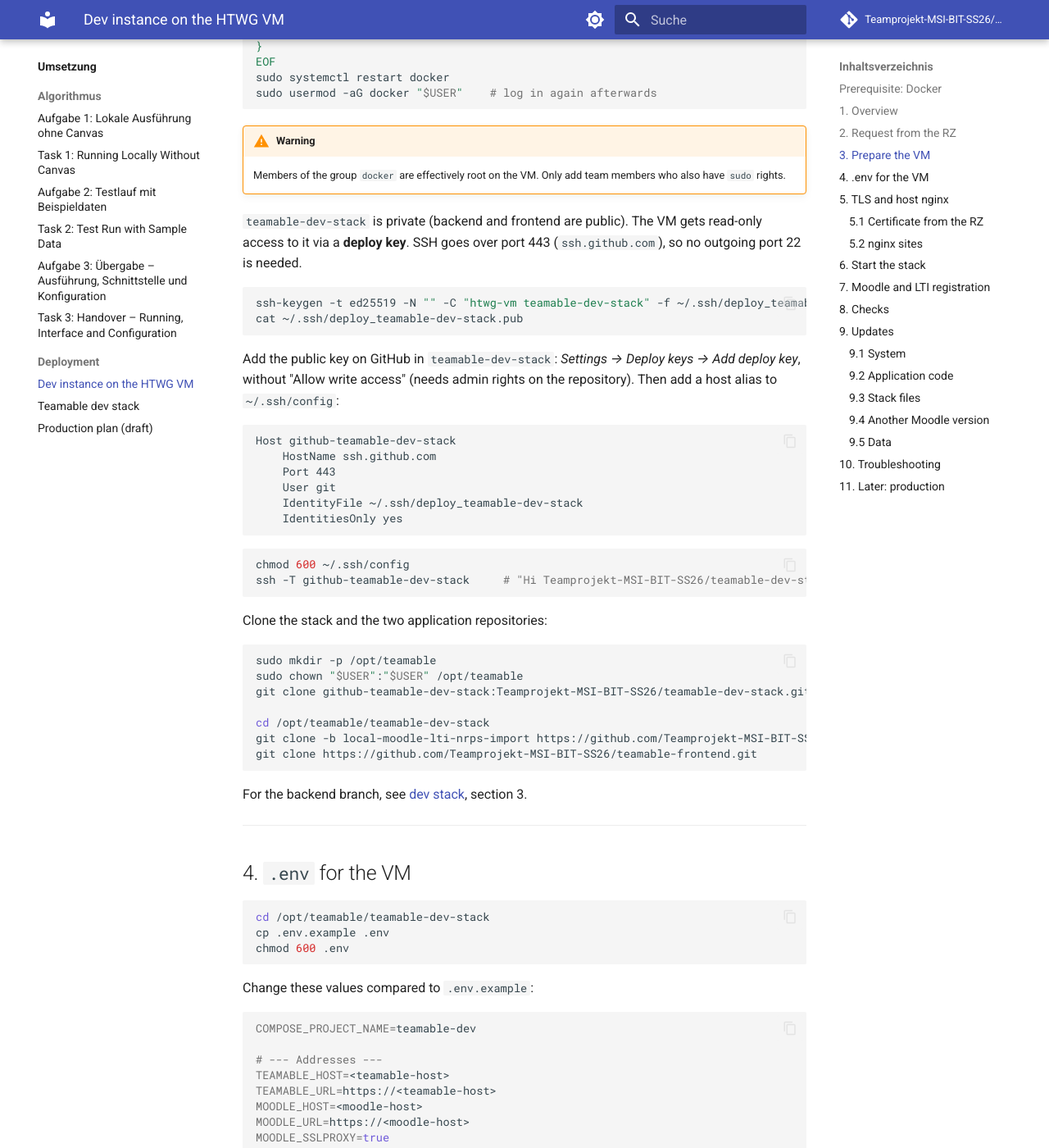
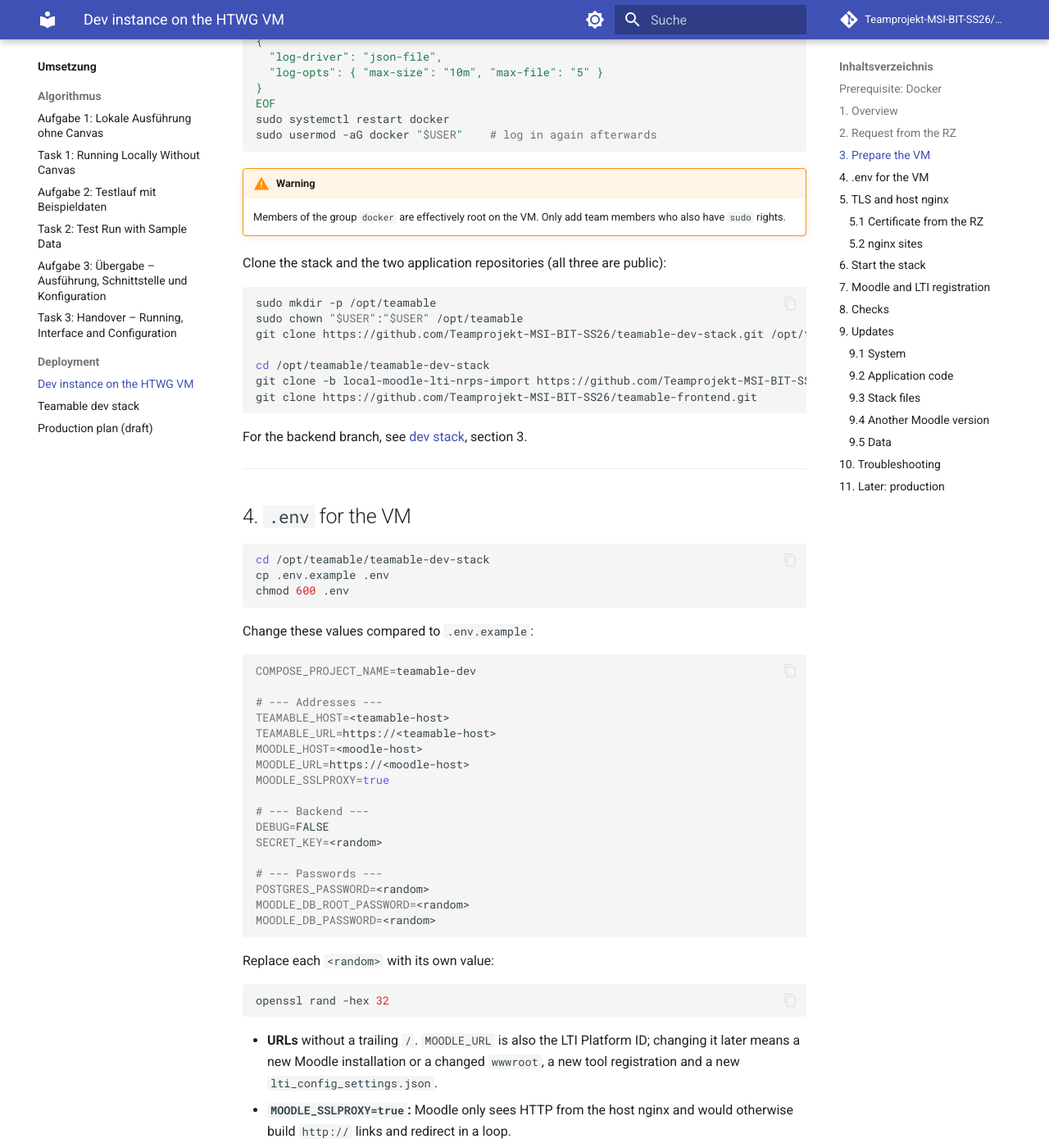
Before and after one commit to Teamprojekt-MSI-BIT-SS26/documentation, an MkDocs documentation site: the page built from docs/umsetzung/Deployment/backend-htwg-vm.md, in a window 1280 px wide and 1400 px high, scrolled down 2462 px. Shown: the whole window at 82% size. Built offline with MkDocs 1.6.1 and Material for MkDocs 9.7.7, drawn with Linux system fonts in a browser that asks for light colours; comment, search, counter and statistics services are not loaded; some of the changed text lies outside the part shown.

Commit message:
Switch HTWG VM guide to Ubuntu 26.04 and drop deploy key
teamable-dev-stack is public now, so it is cloned via HTTPS.

Co-Authored-By: Claude Opus 5.5 <noreply@anthropic.com>

````diff
--- a/docs/umsetzung/Deployment/backend-htwg-vm.md
+++ b/docs/umsetzung/Deployment/backend-htwg-vm.md
@@ -17,10 +17,10 @@
 
 The stack needs **Docker Engine with the Compose plugin** (Compose 2.17 or newer, because of `dockerfile_inline`). Install it from the official Docker repository as described in the Docker documentation:
 
-- [Install Docker Engine on Debian](https://docs.docker.com/engine/install/debian/), method "Install using the `apt` repository"
+- [Install Docker Engine on Ubuntu](https://docs.docker.com/engine/install/ubuntu/), method "Install using the `apt` repository"
 - [Linux post-installation steps](https://docs.docker.com/engine/install/linux-postinstall/) (start on boot, use Docker without `sudo`)
 
-Do not use the packages `docker.io`/`docker-compose` from Debian: they are older and come without the Compose plugin in the required version. Check the installation:
+Do not use the Ubuntu packages `docker.io`, `docker-compose` and `docker-compose-v2` or the Docker snap: they lag behind the Docker repository and conflict with its packages. If one of them is already installed, remove it first as described in the Docker documentation ("Uninstall old versions"). Check the installation:
 
 ```bash
 docker --version
@@ -108,35 +108,12 @@ sudo usermod -aG docker "$USER"    # log in again afterwards
 !!! warning
     Members of the group `docker` are effectively root on the VM. Only add team members who also have `sudo` rights.
 
-`teamable-dev-stack` is private (backend and frontend are public). The VM gets read-only access to it via a **deploy key**. SSH goes over port 443 (`ssh.github.com`), so no outgoing port 22 is needed.
-
-```bash
-ssh-keygen -t ed25519 -N "" -C "htwg-vm teamable-dev-stack" -f ~/.ssh/deploy_teamable-dev-stack
-cat ~/.ssh/deploy_teamable-dev-stack.pub
-```
-
-Add the public key on GitHub in `teamable-dev-stack`: *Settings → Deploy keys → Add deploy key*, without "Allow write access" (needs admin rights on the repository). Then add a host alias to `~/.ssh/config`:
-
-```text
-Host github-teamable-dev-stack
-    HostName ssh.github.com
-    Port 443
-    User git
-    IdentityFile ~/.ssh/deploy_teamable-dev-stack
-    IdentitiesOnly yes
-```
-
-```bash
-chmod 600 ~/.ssh/config
-ssh -T github-teamable-dev-stack     # "Hi Teamprojekt-MSI-BIT-SS26/teamable-dev-stack! You've successfully authenticated..."
-```
-
-Clone the stack and the two application repositories:
+Clone the stack and the two application repositories (all three are public):
 
 ```bash
 sudo mkdir -p /opt/teamable
 sudo chown "$USER":"$USER" /opt/teamable
-git clone github-teamable-dev-stack:Teamprojekt-MSI-BIT-SS26/teamable-dev-stack.git /opt/teamable/teamable-dev-stack
+git clone https://github.com/Teamprojekt-MSI-BIT-SS26/teamable-dev-stack.git /opt/teamable/teamable-dev-stack
 
 cd /opt/teamable/teamable-dev-stack
 git clone -b local-moodle-lti-nrps-import https://github.com/Teamprojekt-MSI-BIT-SS26/teamable-backend.git
@@ -232,7 +209,7 @@ sudo systemctl enable nginx
 
 `host-nginx.conf` redirects HTTP to HTTPS and has one HTTPS server per host name with the same certificate: `<teamable-host>` → `127.0.0.1:8080`, `<moodle-host>` → `127.0.0.1:8008`. The snippet sets `Host` and `X-Forwarded-Proto https`. `nginx -t` fails with `cannot load certificate` until the certificate from 5.1 exists.
 
-`http2 on;` needs nginx 1.25.1 or newer (Debian 13 ships 1.26). On Debian 12, write `listen 443 ssl http2;` instead.
+`http2 on;` needs nginx 1.25.1 or newer; Ubuntu 26.04 meets this (check with `nginx -v`). With an older nginx, write `listen 443 ssl http2;` instead.
 
 ---
 
@@ -405,7 +382,6 @@ Errors in the LTI launch and the Moodle registration: see the troubleshooting of
 | Symptom | Cause / solution |
 |---|---|
 | `apt-get`, Docker installation, `docker compose build` or `git clone` hang until a timeout | Outgoing traffic is blocked by the RZ firewall. Ask the RZ to allow outgoing 80/443 and DNS (53) |
-| `git clone` of `teamable-dev-stack`: `Permission denied (publickey)` or `Repository not found` | Deploy key missing in the repository or `~/.ssh/config` wrong (section 3). Test with `ssh -T github-teamable-dev-stack`. |
 | SSH connection breaks or parts of the HTWG network are unreachable after Docker starts | Docker networks (`172.17.0.0/16` and following) overlap with addresses of the HTWG network or the VPN. Add `default-address-pools` to the existing `/etc/docker/daemon.json` from section 3 (e.g. `{"base": "10.200.0.0/16", "size": 24}`, choose a range the HTWG does not use), restart Docker and recreate the stack (`docker compose down && docker compose up -d`) |
 | `502 Bad Gateway` from the host nginx | Stack not running (`docker compose ps`), `web`/`frontend` still starting, or ports in `host-nginx.conf` do not match `TEAMABLE_PORT`/`MOODLE_PORT` |
 | `403 CSRF verification failed` | `X-Forwarded-Proto https` does not arrive: snippet not included in the host nginx, or `TEAMABLE_URL` is not `https://` |
````
Also changed, not shown: other parts of docs/umsetzung/Deployment/backend-htwg-vm.md (+5 -5 lines), docs/umsetzung/Deployment/dev-stack.md (+1 -1 lines).
